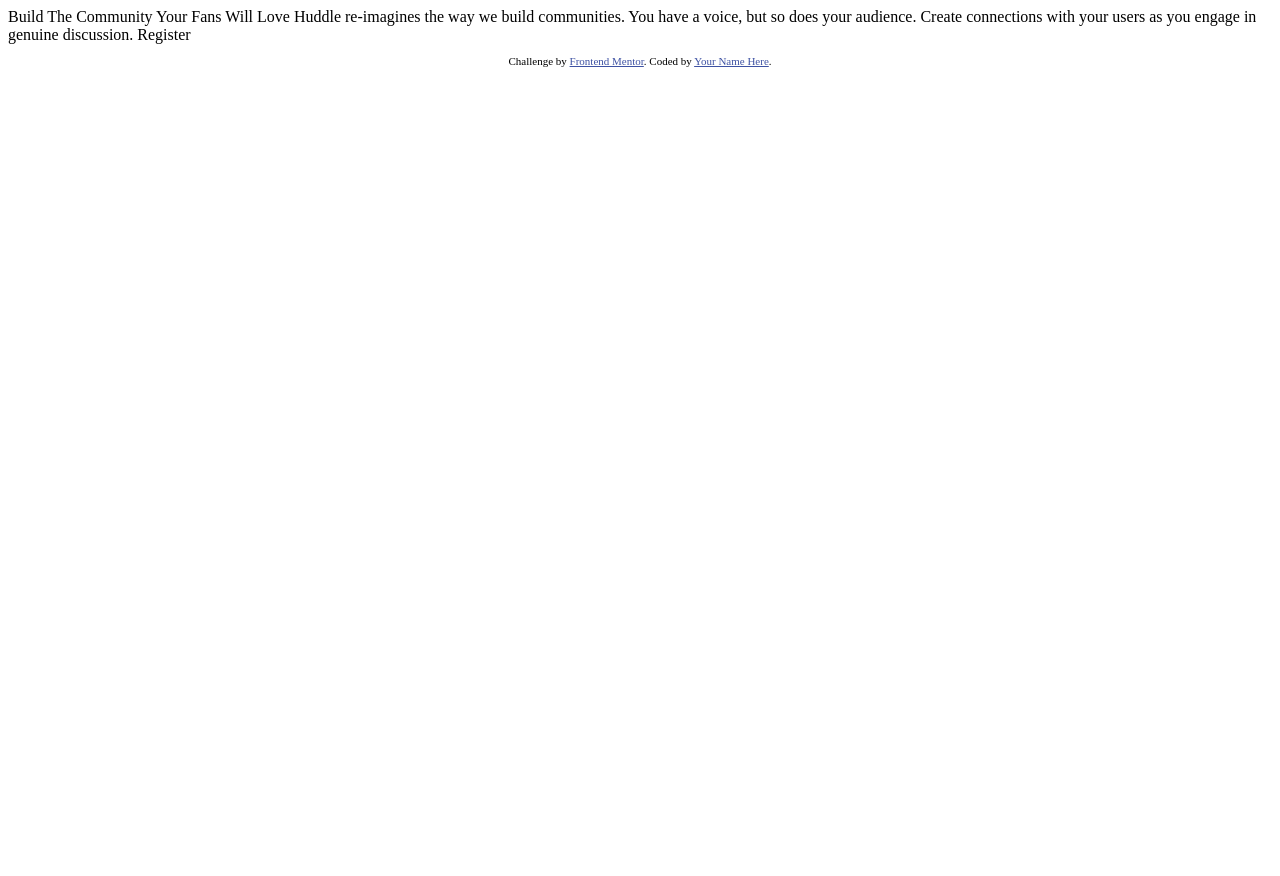
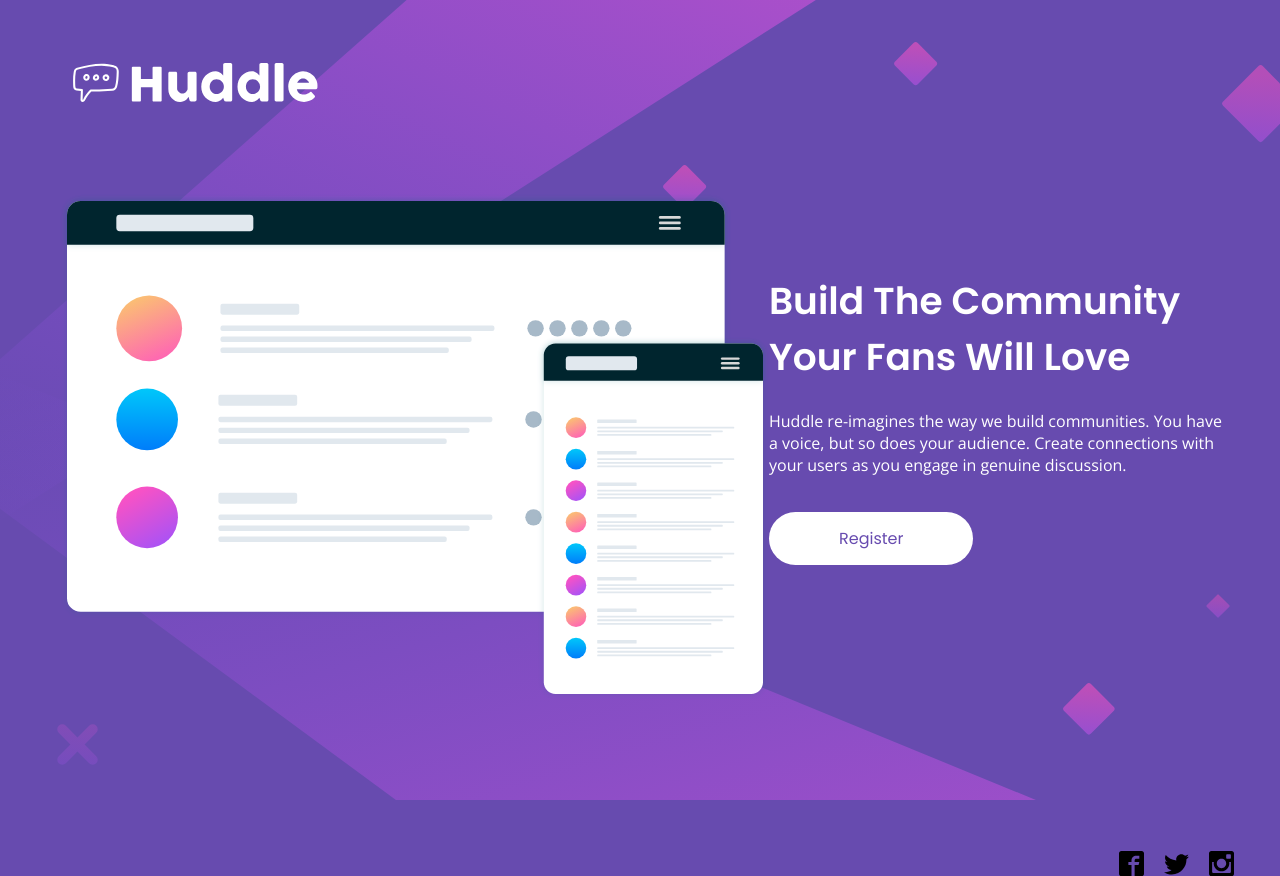
Before and after one commit to nandahn/Huddle-landing-page-with-a-single-introductory-section-challenge, a plain HTML site: page index.html in a window 1280 px wide. Before the commit the page ends 800 px from the top, so only its background shows below. Drawn offline with nearby package versions, Linux system fonts and the light colour scheme.

Commit message:
Finalizando

```diff
--- a/index.html
+++ b/index.html
@@ -3,31 +3,52 @@
 <head>
   <meta charset="UTF-8">
   <meta name="viewport" content="width=device-width, initial-scale=1.0"> <!-- displays site properly based on user's device -->
-
   <link rel="icon" type="image/png" sizes="32x32" href="./images/favicon-32x32.png">
-
+  <link rel="stylesheet" href="style.css">
   <title>Frontend Mentor | Huddle landing page with single introductory section</title>
-
-  <!-- Feel free to remove these styles or customise in your own stylesheet 👍 -->
-  <style>
-    .attribution { font-size: 11px; text-align: center; }
-    .attribution a { color: hsl(228, 45%, 44%); }
-  </style>
 </head>
 <body>
+  <main>
+    <section>
+      <div class="logo">
+        <img src="/images/logo.svg" alt="">
+      </div>
+      <div class="container">
+        <div class="left-side">
+          <img src="/images/illustration-mockups.svg" alt="">
+        </div>
 
-  Build The Community Your Fans Will Love
+        <div class="right-side">
+          <div class="title">
+            <h2>
+              Build The Community Your Fans Will Love
+            </h2>
+          </div>
+          <div class="content">
+            <p>
+              Huddle re-imagines the way we build communities. You have a voice, but so does your audience.
+              Create connections with your users as you engage in genuine discussion.
+            </p>
+          </div>
 
-  Huddle re-imagines the way we build communities. You have a voice, but so does your audience.
-  Create connections with your users as you engage in genuine discussion.
+          <div class="button">
+            <a href="#">Register</a>
+          </div>
 
-  Register
-
-  <footer>
+          <div class="social-media">
+            <img src="/images/402-facebook2.svg" alt="">
+            <img src="/images/407-twitter.svg" alt="">
+            <img src="/images/403-instagram.svg" alt="">
+          </div>
+        </div>
+      </div>
+    </section>
+  </main>
+  <!-- <footer>
     <p class="attribution">
       Challenge by <a href="https://www.frontendmentor.io?ref=challenge" target="_blank">Frontend Mentor</a>.
       Coded by <a href="#">Your Name Here</a>.
     </p>
-  </footer>
+  </footer> -->
 </body>
 </html>
--- /dev/null
+++ b/style.css
@@ -0,0 +1,90 @@
+@import url('https://fonts.googleapis.com/css2?family=Open+Sans&family=Poppins:wght@400;600&display=swap');
+
+:root{
+--Violet: hsl(257, 40%, 49%);
+--Soft-Magenta: rgb(232, 130, 232);
+}
+
+*{
+    margin: 0;
+    padding: 0;
+    box-sizing: border-box;
+}
+
+body{
+    min-height: 100vh;
+    background-color: var(--Violet);
+    background-image: url("/images/bg-desktop.svg");
+    background-repeat: no-repeat;
+    background-position: center;
+    background-size: cover;
+}
+
+.container{
+    display: flex;
+    align-items: center;
+    justify-content: center;
+    margin-top: 80px;
+    /* background-color: red; */
+    height: 500px;
+}
+
+.logo img{
+    margin-top: 50px;
+    margin-left: 60px;
+
+}
+
+.left-side{
+    flex: 1;
+    margin-left: 60px;
+}
+
+.right-side{
+    flex: 1;
+}
+
+.title{
+    font-family: 'Poppins', sans-serif;
+    font-size: 25px;
+    color: #fff;
+    width: 500px;
+    margin-top: 250px;
+
+}
+
+.content{
+    font-family: 'Open Sans', sans-serif;
+    width: 460px;
+    margin-top: 25px;
+    color: #fff;
+}
+
+.button{
+    margin-top: 50px;
+
+
+
+}
+.button a{
+    text-decoration: none;
+    font-family: 'Poppins', sans-serif;
+    background-color: #fff;
+    padding: 15px 70px;
+    color: var(--Violet);
+    border-radius: 30px;
+
+}
+
+.social-media{
+    display: flex;
+    gap: 20px;
+    width: 150px;
+    margin-left: 350px;
+    margin-top: 300px;
+    /* background-color: red; */
+}
+
+.social-media img{
+    width: 25px;
+}
```
Also changed, not shown: images/401-facebook.svg (added), images/402-facebook2.svg (added), images/403-instagram.svg (added), images/407-twitter.svg (added).
